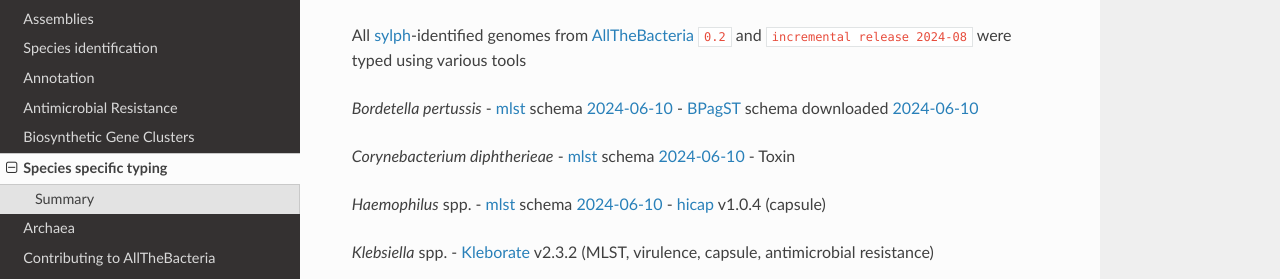
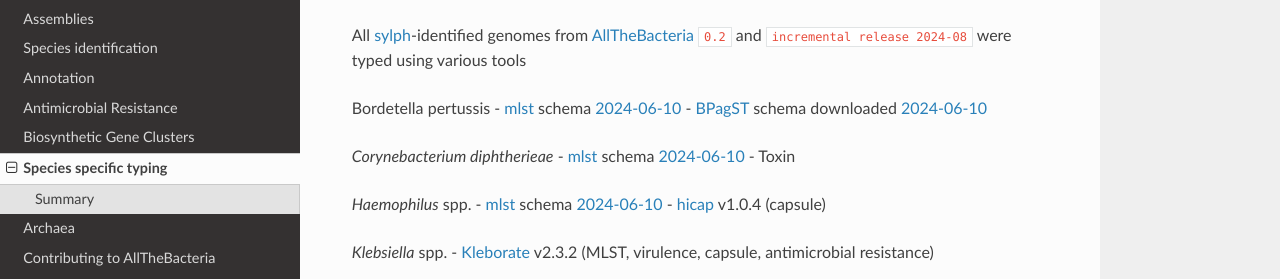
Before and after one commit to AllTheBacteria/AllTheBacteria, a Sphinx documentation site: the page built from docs/typing.rst, in a window 1280 px wide and 1054 px high. Shown: the part 192-471 px from the top of the window. Built offline with Sphinx 7.4.7 and the Read the Docs theme 3.1.0, drawn with Linux system fonts in a browser that asks for light colours.

```diff
--- a/docs/typing.rst
+++ b/docs/typing.rst
@@ -6,7 +6,7 @@ Summary
 
 All `sylph <https://github.com/bluenote-1577/sylph>`_-identified genomes from `AllTheBacteria <https://allthebacteria.readthedocs.io/en/latest/>`_ ``0.2`` and ``incremental release 2024-08`` were typed using various tools
 
-*Bordetella pertussis*
+Bordetella pertussis
 - `mlst <https://github.com/tseemann/mlst>`_ schema `2024-06-10 <www.pubmlst.org>`_
 - `BPagST <https://pubmed.ncbi.nlm.nih.gov/35778384/>`_ schema downloaded `2024-06-10 <https://bigsdb.pasteur.fr>`_
 
```
